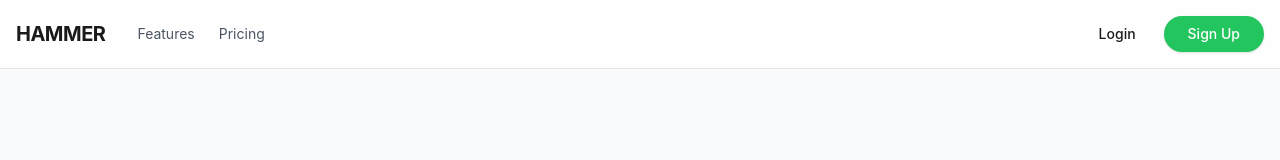
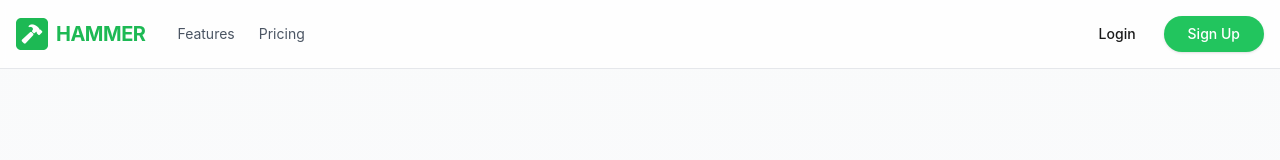
Before and after one commit to betalertofficial/betalertofficial, a Next.js app: page / in a window 1280 px wide. Shown: the top 160 px of the page. Built offline with nearby package versions, Linux system fonts and the light colour scheme; no server answers.

Commit message:
style(ui): add hammer icon and update logo color

```diff
--- a/src/pages/index.tsx
+++ b/src/pages/index.tsx
@@ -11,8 +11,11 @@ export default function LandingPage() {
         <div className="container mx-auto px-4 py-4">
           <div className="flex items-center justify-between">
             <div className="flex items-center gap-8">
-              <Link href="/" className="text-xl font-bold tracking-tight">HAMMER
-
+              <Link href="/" className="flex items-center gap-2">
+                <img src="/hammer-icon.png" alt="Hammer" className="w-8 h-8" />
+                <span className="text-xl font-bold tracking-tight" style={{ color: "#1DB954" }}>
+                  HAMMER
+                </span>
               </Link>
               <nav className="hidden md:flex items-center gap-6">
                 <Link href="#features" className="text-sm text-gray-600 hover:text-gray-900">
```
